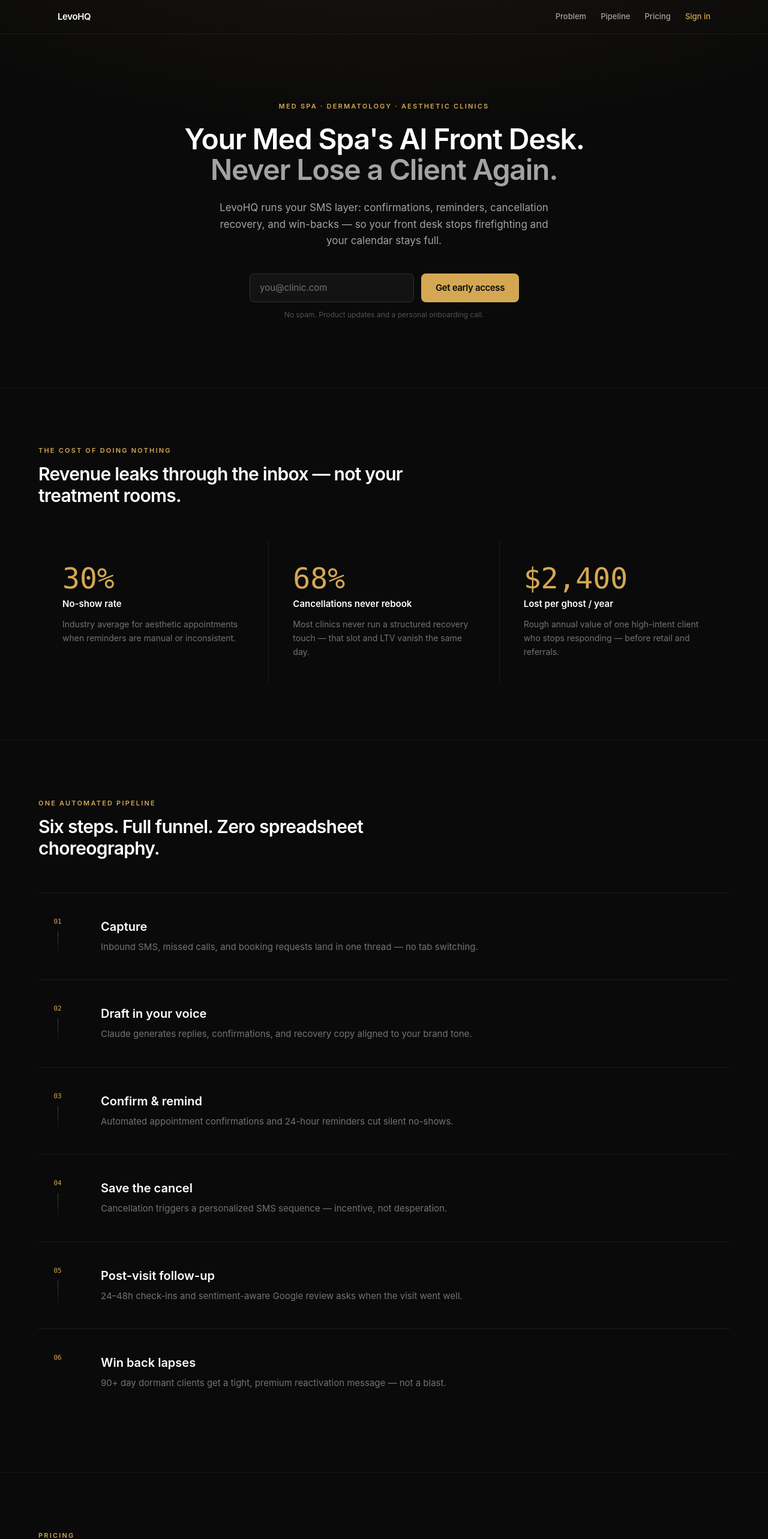
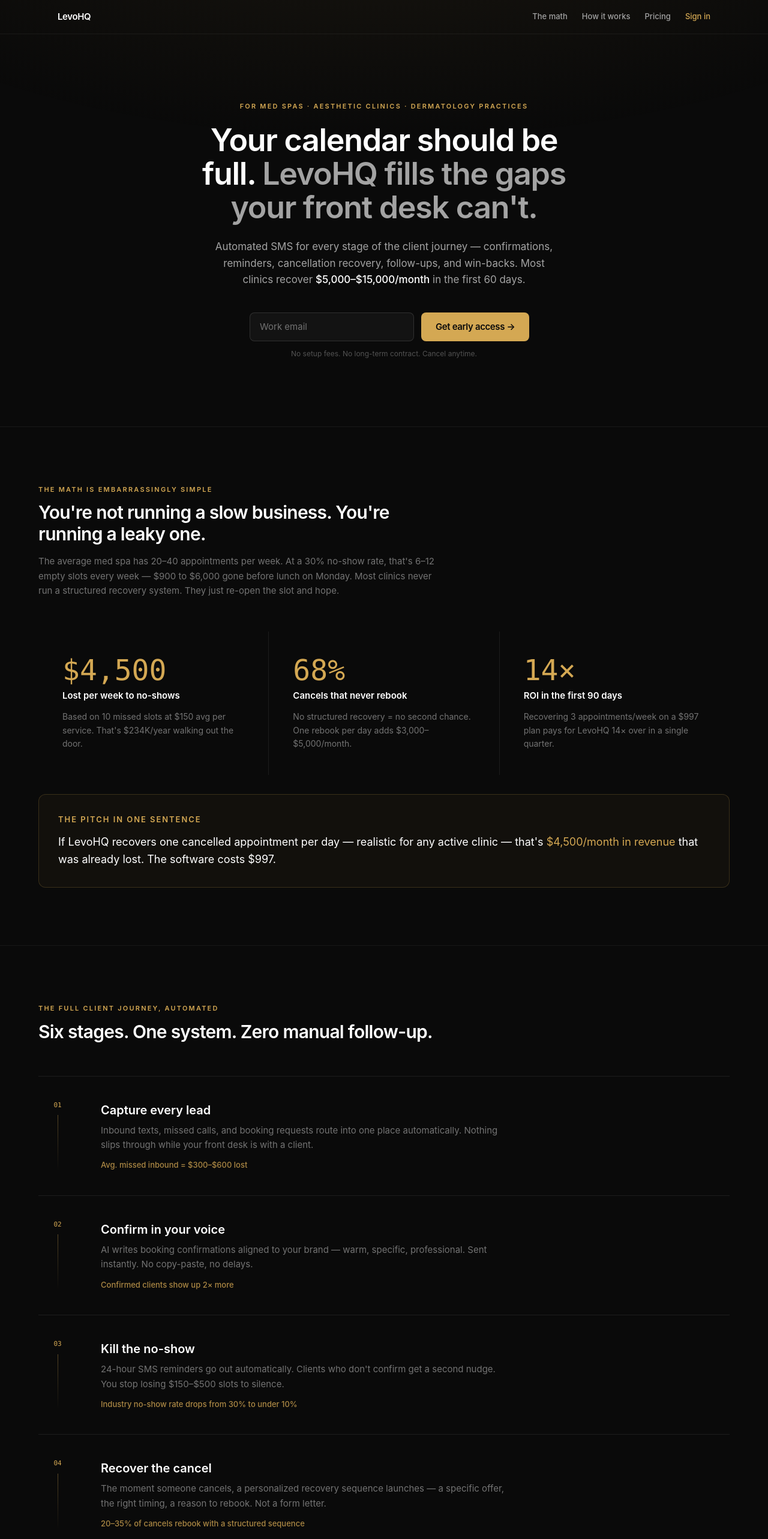
Before and after one commit to Hyun-J-Choi/LevoHq, a Next.js app: page / in a window 1280 px wide. Shown: the top 2566 px of the page at 60% size. Built offline with nearby package versions, Linux system fonts and the light colour scheme.

Commit message:
Rewrite landing page with revenue positioning + fix Supabase schema queries

```diff
--- a/app/page.tsx
+++ b/app/page.tsx
@@ -3,66 +3,73 @@
 import EmailCapture from "@/components/landing/EmailCapture";
 
 export const metadata: Metadata = {
-  title: "LevoHQ — AI Front Desk for Med Spas",
+  title: "LevoHQ — Fill Every Slot. Recover Every Cancel. Reactivate Every Ghost.",
   description:
-    "Automated SMS, reminders, recovery, and reactivation. Built for clinics that can't afford another no-show.",
+    "LevoHQ automates your med spa's entire SMS layer — confirmations, reminders, cancellation recovery, follow-ups, and win-backs. Most clinics recover $5K–$15K/month in the first 60 days.",
 };
 
 const pipeline = [
   {
     step: "01",
-    title: "Capture",
-    detail: "Inbound SMS, missed calls, and booking requests land in one thread — no tab switching.",
+    title: "Capture every lead",
+    detail:
+      "Inbound texts, missed calls, and booking requests route into one place automatically. Nothing slips through while your front desk is with a client.",
+    value: "Avg. missed inbound = $300–$600 lost",
   },
   {
     step: "02",
-    title: "Draft in your voice",
-    detail: "Claude generates replies, confirmations, and recovery copy aligned to your brand tone.",
+    title: "Confirm in your voice",
+    detail:
+      "AI writes booking confirmations aligned to your brand — warm, specific, professional. Sent instantly. No copy-paste, no delays.",
+    value: "Confirmed clients show up 2× more",
   },
   {
     step: "03",
-    title: "Confirm & remind",
-    detail: "Automated appointment confirmations and 24-hour reminders cut silent no-shows.",
+    title: "Kill the no-show",
+    detail:
+      "24-hour SMS reminders go out automatically. Clients who don't confirm get a second nudge. You stop losing $150–$500 slots to silence.",
+    value: "Industry no-show rate drops from 30% to under 10%",
   },
   {
     step: "04",
-    title: "Save the cancel",
-    detail: "Cancellation triggers a personalized SMS sequence — incentive, not desperation.",
+    title: "Recover the cancel",
+    detail:
+      "The moment someone cancels, a personalized recovery sequence launches — a specific offer, the right timing, a reason to rebook. Not a form letter.",
+    value: "20–35% of cancels rebook with a structured sequence",
   },
   {
     step: "05",
-    title: "Post-visit follow-up",
-    detail: "24–48h check-ins and sentiment-aware Google review asks when the visit went well.",
+    title: "Turn one visit into many",
+    detail:
+      "24–48h post-visit texts check in, collect feedback, and ask for a Google review when sentiment is positive. The right message at the right moment.",
+    value: "1 review ask per day = 30 new reviews/month",
   },
   {
     step: "06",
-    title: "Win back lapses",
-    detail: "90+ day dormant clients get a tight, premium reactivation message — not a blast.",
+    title: "Win back the ghosts",
+    detail:
+      "Clients who haven't visited in 90 days get a tight, premium reactivation message. Not a mass blast — a personalized pull based on their last service.",
+    value: "Reactivating 2 clients/month = $3,600+/year recaptured",
   },
 ];
 
 export default function HomePage() {
   return (
     <div className="min-h-screen bg-[#0A0A0A] text-neutral-100">
-      {/* subtle top gradient */}
+      {/* ambient gradient */}
       <div
-        className="pointer-events-none fixed inset-0 bg-[radial-gradient(ellipse_80%_50%_at_50%_-20%,rgba(212,168,83,0.08),transparent)]"
+        className="pointer-events-none fixed inset-0 bg-[radial-gradient(ellipse_80%_50%_at_50%_-20%,rgba(212,168,83,0.07),transparent)]"
         aria-hidden
       />
 
+      {/* Nav */}
       <header className="relative z-10 border-b border-white/[0.06]">
         <div className="mx-auto flex h-14 max-w-6xl items-center justify-between px-5 md:px-8">
           <span className="text-[15px] font-semibold tracking-tight text-white">LevoHQ</span>
           <nav className="flex flex-wrap items-center justify-end gap-x-5 gap-y-1 text-[12px] font-medium text-neutral-400 sm:text-[13px] sm:gap-x-6">
-            <a href="#pain" className="transition hover:text-white">
-              Problem
-            </a>
-            <a href="#pipeline" className="transition hover:text-white">
-              Pipeline
-            </a>
-            <a href="#pricing" className="transition hover:text-white">
-              Pricing
-            </a>
+            <a href="#roi" className="transition hover:text-white">The math</a>
+            <a href="#pipeline" className="transition hover:text-white">How it works</a>
+            <a href="#pricing" className="transition hover:text-white">Pricing</a>
             <Link href="/dashboard" className="text-[#D4A853] transition hover:text-[#e0bc6a]">
               Sign in
             </Link>
@@ -71,58 +78,69 @@
       </header>
 
       <main className="relative z-10">
-        {/* Hero */}
+
+        {/* ── HERO ── */}
         <section className="border-b border-white/[0.06] px-5 py-20 md:px-8 md:py-28">
           <div className="mx-auto max-w-3xl text-center">
             <p className="text-[11px] font-semibold uppercase tracking-[0.2em] text-[#D4A853]">
-              Med spa · dermatology · aesthetic clinics
+              For med spas · aesthetic clinics · dermatology practices
             </p>
-            <h1 className="mt-5 text-balance text-[2.25rem] font-semibold leading-[1.1] tracking-tight text-white md:text-5xl md:leading-[1.08]">
-              Your Med Spa&apos;s AI Front Desk.
-              <span className="text-neutral-400"> Never Lose a Client Again.</span>
+            <h1 className="mt-5 text-balance text-[2.35rem] font-semibold leading-[1.08] tracking-tight text-white md:text-[3.25rem]">
+              Your calendar should be full.{" "}
+              <span className="text-neutral-400">
+                LevoHQ fills the gaps your front desk can&apos;t.
+              </span>
             </h1>
             <p className="mx-auto mt-6 max-w-xl text-pretty text-[17px] leading-relaxed text-neutral-400">
-              LevoHQ runs your SMS layer: confirmations, reminders, cancellation recovery, and
-              win-backs — so your front desk stops firefighting and your calendar stays full.
+              Automated SMS for every stage of the client journey — confirmations, reminders,
+              cancellation recovery, follow-ups, and win-backs. Most clinics recover{" "}
+              <span className="text-white font-medium">$5,000–$15,000/month</span> in the first
+              60 days.
             </p>
             <div className="mx-auto mt-10 max-w-md">
               <EmailCapture
                 source="hero"
-                placeholder="you@clinic.com"
-                buttonLabel="Get early access"
+                placeholder="Work email"
+                buttonLabel="Get early access →"
               />
               <p className="mt-3 text-center text-[12px] text-neutral-600">
-                No spam. Product updates and a personal onboarding call.
+                No setup fees. No long-term contract. Cancel anytime.
               </p>
             </div>
           </div>
         </section>
 
-        {/* Pain / stats */}
-        <section id="pain" className="scroll-mt-20 border-b border-white/[0.06] px-5 py-20 md:px-8 md:py-24">
+        {/* ── ROI / THE MATH ── */}
+        <section id="roi" className="scroll-mt-20 border-b border-white/[0.06] px-5 py-20 md:px-8 md:py-24">
           <div className="mx-auto max-w-6xl">
             <p className="text-[11px] font-semibold uppercase tracking-[0.2em] text-[#D4A853]">
-              The cost of doing nothing
+              The math is embarrassingly simple
             </p>
             <h2 className="mt-3 max-w-2xl text-2xl font-semibold tracking-tight text-white md:text-3xl">
-              Revenue leaks through the inbox — not your treatment rooms.
+              You&apos;re not running a slow business. You&apos;re running a leaky one.
             </h2>
+            <p className="mt-4 max-w-2xl text-[15px] leading-relaxed text-neutral-500">
+              The average med spa has 20–40 appointments per week. At a 30% no-show rate, that&apos;s
+              6–12 empty slots every week — $900 to $6,000 gone before lunch on Monday. Most clinics
+              never run a structured recovery system. They just re-open the slot and hope.
+            </p>
+
             <div className="mt-14 grid gap-px bg-white/[0.08] md:grid-cols-3">
               {[
                 {
-                  stat: "30%",
-                  label: "No-show rate",
-                  body: "Industry average for aesthetic appointments when reminders are manual or inconsistent.",
+                  stat: "$4,500",
+                  label: "Lost per week to no-shows",
+                  body: "Based on 10 missed slots at $150 avg per service. That's $234K/year walking out the door.",
                 },
                 {
                   stat: "68%",
-                  label: "Cancellations never rebook",
-                  body: "Most clinics never run a structured recovery touch — that slot and LTV vanish the same day.",
+                  label: "Cancels that never rebook",
+                  body: "No structured recovery = no second chance. One rebook per day adds $3,000–$5,000/month.",
                 },
                 {
-                  stat: "$2,400",
-                  label: "Lost per ghost / year",
-                  body: "Rough annual value of one high-intent client who stops responding — before retail and referrals.",
+                  stat: "14×",
+                  label: "ROI in the first 90 days",
+                  body: "Recovering 3 appointments/week on a $997 plan pays for LevoHQ 14× over in a single quarter.",
                 },
               ].map((item) => (
                 <div key={item.label} className="bg-[#0A0A0A] p-8 md:p-10">
@@ -134,19 +152,32 @@
                 </div>
               ))}
             </div>
+
+            {/* Simple ROI callout */}
+            <div className="mt-8 rounded-xl border border-[#D4A853]/20 bg-[#D4A853]/[0.04] p-6 md:p-8">
+              <p className="text-[13px] font-semibold uppercase tracking-[0.15em] text-[#D4A853]">
+                The pitch in one sentence
+              </p>
+              <p className="mt-3 text-[17px] leading-relaxed text-white md:text-[18px]">
+                If LevoHQ recovers one cancelled appointment per day — realistic for any active clinic —
+                that&apos;s{" "}
+                <span className="text-[#D4A853]">$4,500/month in revenue</span> that was already
+                lost. The software costs $997.
+              </p>
+            </div>
           </div>
         </section>
 
-        {/* Solution — pipeline */}
+        {/* ── PIPELINE ── */}
         <section id="pipeline" className="scroll-mt-20 border-b border-white/[0.06] px-5 py-20 md:px-8 md:py-24">
           <div className="mx-auto max-w-6xl">
             <p className="text-[11px] font-semibold uppercase tracking-[0.2em] text-[#D4A853]">
-              One automated pipeline
+              The full client journey, automated
             </p>
             <h2 className="mt-3 max-w-2xl text-2xl font-semibold tracking-tight text-white md:text-3xl">
-              Six steps. Full funnel. Zero spreadsheet choreography.
+              Six stages. One system. Zero manual follow-up.
             </h2>
-            <div className="mt-14 space-y-0">
+            <div className="mt-14">
               {pipeline.map((item, i) => (
                 <div
                   key={item.step}
@@ -168,6 +199,7 @@
                     <p className="mt-2 max-w-2xl text-[15px] leading-relaxed text-neutral-500">
                       {item.detail}
                     </p>
+                    <p className="mt-3 text-[13px] font-medium text-[#D4A853]/80">{item.value}</p>
                   </div>
                 </div>
               ))}
@@ -175,58 +207,99 @@
           </div>
         </section>
 
-        {/* Pricing */}
+        {/* ── WHY SMS ── */}
+        <section className="border-b border-white/[0.06] px-5 py-16 md:px-8 md:py-20">
+          <div className="mx-auto max-w-6xl">
+            <div className="grid gap-10 md:grid-cols-2 md:gap-16">
+              <div>
+                <p className="text-[11px] font-semibold uppercase tracking-[0.2em] text-[#D4A853]">
+                  Why SMS, not email
+                </p>
+                <h2 className="mt-3 text-2xl font-semibold tracking-tight text-white md:text-3xl">
+                  98% open rate. 90-second response time.
+                </h2>
+                <p className="mt-4 text-[15px] leading-relaxed text-neutral-500">
+                  Email newsletters get 20% open rates on a good day. SMS gets 98%. When someone
+                  cancels, you have a 2-hour window to recover them before they book elsewhere.
+                  LevoHQ fires the recovery message within seconds — in your voice, not a template.
+                </p>
+              </div>
+              <div>
+                <p className="text-[11px] font-semibold uppercase tracking-[0.2em] text-[#D4A853]">
+                  Why AI, not scripts
+                </p>
+                <h2 className="mt-3 text-2xl font-semibold tracking-tight text-white md:text-3xl">
+                  Messages that read like you wrote them.
+                </h2>
+                <p className="mt-4 text-[15px] leading-relaxed text-neutral-500">
+                  Clients can tell when a text is a blast. LevoHQ uses Claude to generate messages
+                  that reference the specific service, the specific provider, the specific situation.
+                  That personal touch is what converts a cancel into a rebook.
+                </p>
+              </div>
+            </div>
+          </div>
+        </section>
+
+        {/* ── PRICING ── */}
         <section id="pricing" className="scroll-mt-20 border-b border-white/[0.06] px-5 py-20 md:px-8 md:py-24">
           <div className="mx-auto max-w-6xl">
             <p className="text-[11px] font-semibold uppercase tracking-[0.2em] text-[#D4A853]">
               Pricing
             </p>
             <h2 className="mt-3 text-2xl font-semibold tracking-tight text-white md:text-3xl">
-              Clear tiers. No hidden per-seat fees on SMS.
+              Pays for itself the first week.
             </h2>
+            <p className="mt-3 max-w-xl text-[15px] leading-relaxed text-neutral-500">
+              No per-seat fees. No usage caps on SMS. Flat monthly rate so you know exactly what
+              you&apos;re paying as you scale.
+            </p>
             <div className="mt-14 grid gap-6 md:grid-cols-3">
               {[
                 {
                   name: "Starter",
                   price: "$997",
                   period: "/mo",
-                  desc: "Single location, up to 2 providers on the calendar.",
+                  desc: "Single location. Up to 2 providers. Everything you need to stop losing appointments.",
                   bullets: [
-                    "Inbound SMS + Claude replies",
+                    "AI inbound SMS + reply drafts",
                     "Booking confirmations",
-                    "24h reminders",
+                    "24h automated reminders",
                     "Cancellation recovery flows",
+                    "Missed-call SMS follow-up",
                     "Email support",
                   ],
-                  cta: "Talk to sales",
+                  cta: "Book a demo",
                   featured: false,
                 },
                 {
                   name: "Growth",
                   price: "$1,997",
                   period: "/mo",
-                  desc: "Multi-provider clinics ready to automate the full layer.",
+                  desc: "Multi-provider clinics running the full revenue recovery layer.",
                   bullets: [
                     "Everything in Starter",
-                    "Post-visit follow-up + review asks",
+                    "Post-visit follow-up automation",
+                    "Google review request sequences",
                     "90-day reactivation campaigns",
-                    "Missed-call SMS drafts",
-                    "Priority Slack / email",
+                    "Dashboard analytics",
+                    "Priority Slack + email support",
                   ],
-                  cta: "Talk to sales",
+                  cta: "Book a demo",
                   featured: true,
                 },
                 {
                   name: "Enterprise",
                   price: "Custom",
                   period: "",
-                  desc: "Groups, franchises, and HIPAA-aware deployments.",
+                  desc: "Multi-location groups, franchise networks, and HIPAA-sensitive deployments.",
                   bullets: [
                     "Multi-location rollouts",
-                    "Custom integrations (EMR, CRM)",
-                    "Dedicated success + SLA",
-                    "BAA path where applicable",
+                    "EMR / booking software integration",
+                    "Dedicated success manager + SLA",
+                    "BAA available where applicable",
                     "Volume SMS pricing",
+                    "Custom workflows",
                   ],
                   cta: "Contact us",
                   featured: false,
@@ -242,7 +315,7 @@
                 >
                   {tier.featured ? (
                     <p className="mb-4 text-[10px] font-semibold uppercase tracking-[0.18em] text-[#D4A853]">
-                      Most clinics start here
+                      Most popular
                     </p>
                   ) : (
                     <div className="mb-4 h-4" />
@@ -279,35 +352,50 @@
           </div>
         </section>
 
-        {/* Demo CTA */}
+        {/* ── DEMO CTA ── */}
         <section id="demo" className="scroll-mt-20 px-5 py-20 md:px-8 md:py-28">
-          <div className="mx-auto max-w-2xl rounded-2xl border border-white/[0.1] bg-white/[0.03] p-10 md:p-14">
+          <div className="mx-auto max-w-2xl rounded-2xl border border-[#D4A853]/20 bg-[#D4A853]/[0.03] p-10 md:p-14">
             <p className="text-[11px] font-semibold uppercase tracking-[0.2em] text-[#D4A853]">
-              Demo
+              Book a 20-minute demo
             </p>
             <h2 className="mt-4 text-2xl font-semibold tracking-tight text-white md:text-3xl">
-              See the pipeline on your actual no-show and cancel data.
+              See exactly how much revenue you&apos;re leaving on the table.
             </h2>
             <p className="mt-4 text-[15px] leading-relaxed text-neutral-500">
-              20 minutes. We&apos;ll walk live SMS flows, your dashboard, and what changes in week one.
+              We&apos;ll walk through live SMS flows, show you the dashboard on real clinic data,
+              and give you a rough recovery estimate for your specific volume. No pitch deck.
+              No obligation.
             </p>
+            <ul className="mt-6 space-y-2 text-[14px] text-neutral-400">
+              {[
+                "20 minutes, fully recorded so you can share with your team",
+                "We map your current no-show + cancel rate to a dollar figure",
+                "You leave with a live SMS demo number you can text right now",
+              ].map((item) => (
+                <li key={item} className="flex gap-2">
+                  <span className="mt-1.5 h-1 w-1 shrink-0 rounded-full bg-[#D4A853]" />
+                  <span>{item}</span>
+                </li>
+              ))}
+            </ul>
             <div className="mt-8">
               <EmailCapture
                 source="demo-footer"
                 placeholder="Work email"
-                buttonLabel="Book a demo"
+                buttonLabel="Book a demo →"
               />
             </div>
             <p className="mt-6 text-center text-[13px] text-neutral-600">
               Or email{" "}
               <a href="mailto:hello@levohq.com" className="text-[#D4A853] hover:underline">
                 hello@levohq.com
-              </a>
+              </a>{" "}
+              directly.
             </p>
           </div>
 
           <footer className="mx-auto mt-20 max-w-6xl border-t border-white/[0.06] pt-10 text-center text-[12px] text-neutral-600">
-            <p>© {new Date().getFullYear()} LevoHQ. Built for clinics that treat clients like clients — not tickets.</p>
+            <p>© {new Date().getFullYear()} LevoHQ · Built for clinics that treat clients like clients — not tickets.</p>
             <div className="mt-4 flex justify-center gap-6">
               <Link href="/book" className="hover:text-neutral-400">
                 Client booking (demo)
@@ -318,6 +406,7 @@
             </div>
           </footer>
         </section>
+
       </main>
     </div>
   );
```
